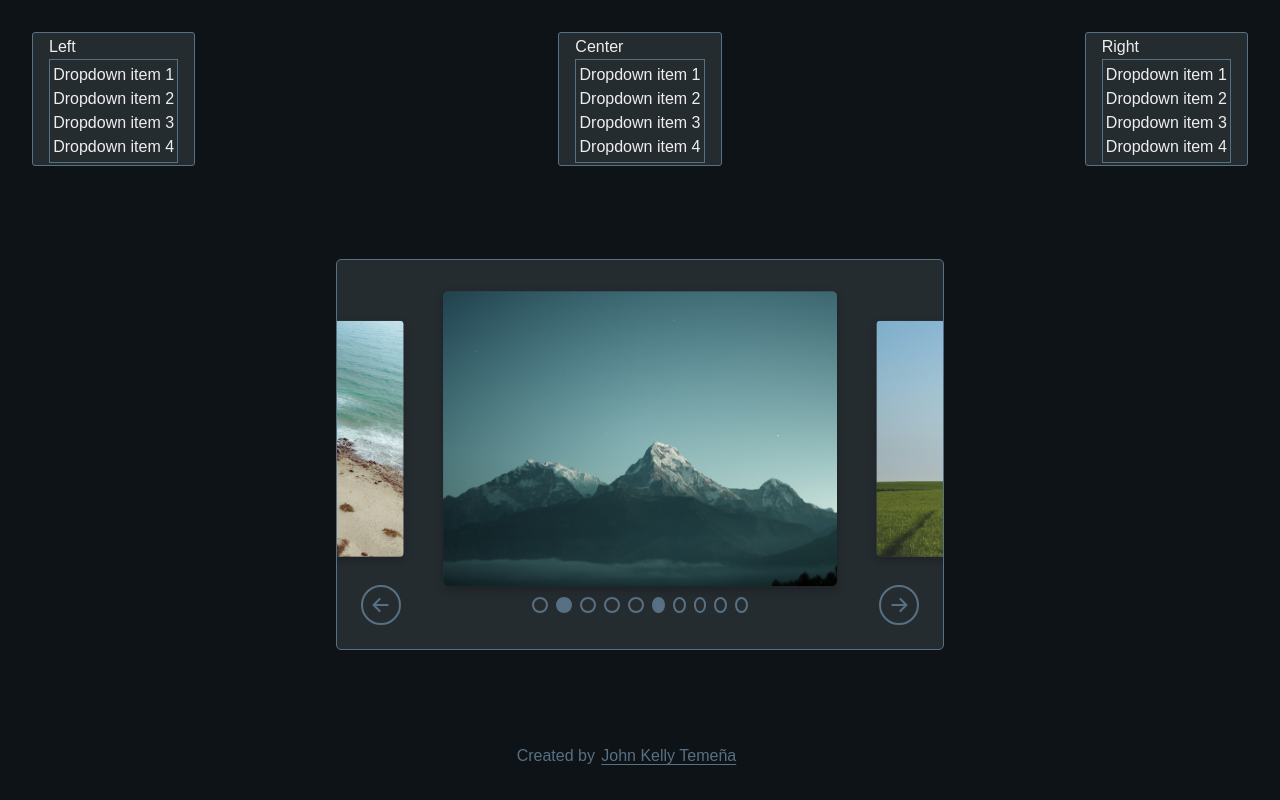
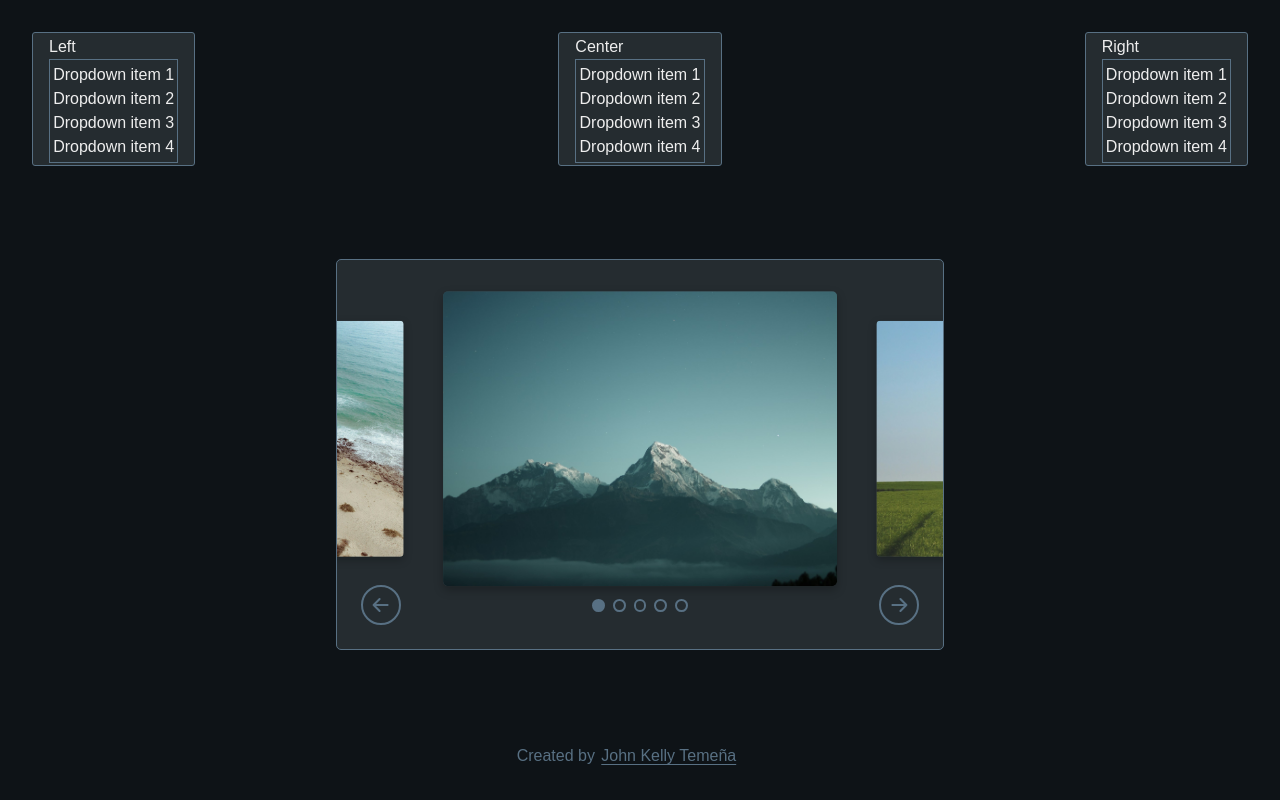
Before and after one commit to JohnKelly-T/dynamic-user-interface-interactions, a website built with webpack: page src/template.html in a window 1280 px wide. Built offline with nearby package versions, Linux system fonts and the light colour scheme; what @johnkelly-t/dropdown-menu would draw is missing.

Commit message:
Remove hardcoded navs

```diff
--- a/src/template.html
+++ b/src/template.html
@@ -58,13 +58,7 @@
               />
             </svg>
           </button>
-          <div class="carousel-nav-container">
-            <button class="carousel-nav"></button>
-            <button class="carousel-nav active-nav"></button>
-            <button class="carousel-nav"></button>
-            <button class="carousel-nav"></button>
-            <button class="carousel-nav"></button>
-          </div>
+          <div class="carousel-nav-container"></div>
           <button class="carousel-btn" id="next-btn">
             <svg
               xmlns="http://www.w3.org/2000/svg"
```
